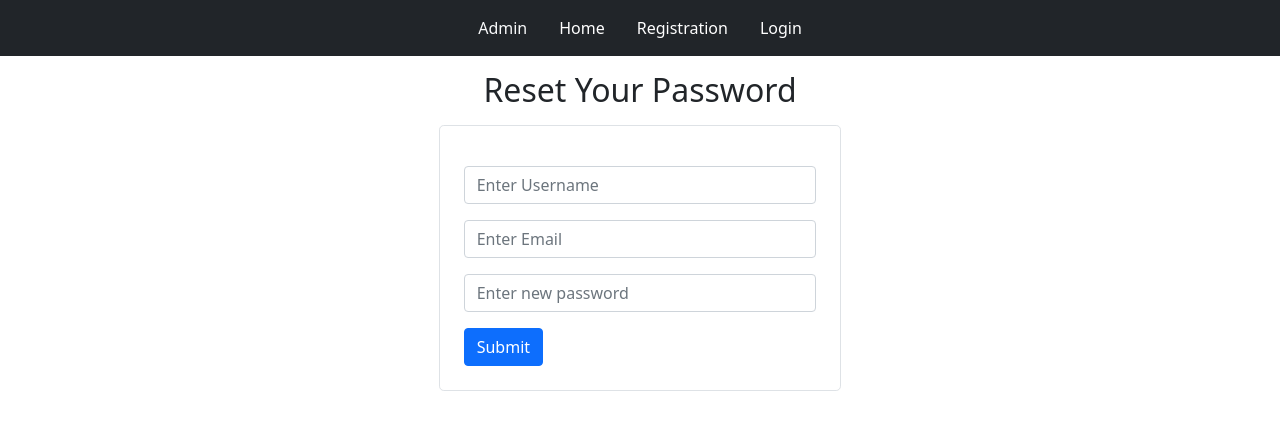
After one commit to AmarendraRoutray/User_Registration, a Django app: page /forgot_password/ in a window 1280 px wide. The commit adds this page. Shown: the top 430 px of the page. Run offline with Django 4.2, Linux system fonts and the light colour scheme.

Commit message:
first commit

```diff
--- a/Project33_User_Reg/urls.py
+++ b/Project33_User_Reg/urls.py
@@ -28,4 +28,8 @@ urlpatterns = [
     path('user_login/',user_login,name='user_login'),
     path('user_logout/',user_logout,name='user_logout'),
     path('profile_display/',profile_display,name='profile_display'),
+    path('change_password/',change_password,name='change_password'),
+    path('forgot_password/',forgot_password,name='forgot_password'),
+    path('verify_otp/',verify_otp,name='verify_otp'),
+
 ]+static(settings.MEDIA_URL,document_root=settings.MEDIA_ROOT)
--- a/app/views.py
+++ b/app/views.py
@@ -8,6 +8,7 @@ from django.contrib import messages
 from django.contrib.auth import authenticate,login,logout
 from django.contrib.auth.decorators import login_required
 from django.urls import reverse
+import random
 
 def registration(request):
     UFO=Userform()
@@ -66,6 +67,7 @@ def user_login(request):
         if AUO and AUO.is_active :
             login(request, AUO)
             request.session['username']=username
+            messages.success(request,'Logged In')
             return HttpResponseRedirect(reverse('home'))
 
     return render(request,'user_login.html')
@@ -75,6 +77,7 @@ def user_login(request):
 @login_required
 def user_logout(request):
     logout(request)
+    messages.success(request,'Logged Out')
     return HttpResponseRedirect(reverse('home'))
 
 
@@ -85,3 +88,120 @@ def profile_display(request):
     PO = Profile.objects.get(username=UO)
     d = {'UO':UO, 'PO':PO}
     return render(request,'profile_display.html',d)
+
+
+
+def generate_otp():
+    return ''.join(random.choices('0123456',k=4))
+
+
+def verify_otp(request):
+    if request.method=='POST':
+        entered_otp=request.POST.get('otp')
+
+        #change password
+        if 'change_password_otp' in request.session:
+            change_stored_otp=request.session.get('change_password_otp')
+            change_password = request.session.get('change_password')
+            change_password_user = request.session.get('change_password_user')
+            change_UO = User.objects.get(username=change_password_user)
+
+            if change_stored_otp==entered_otp:
+                change_UO.set_password(change_password)
+                change_UO.save()
+                #deleting from session
+                del request.session['change_password']
+                del request.session['change_password_otp']
+
+                messages.success(request,'Password Changed successfully')
+                return HttpResponseRedirect(reverse('user_login'))
+            else:
+                messages.warning(request,'Invalid OTP')
+                return HttpResponseRedirect(reverse('verify_otp'))
+
+        #forgot password
+        elif 'forgot_password_otp' in request.session:
+            forgot_stored_otp=request.session.get('forgot_password_otp')
+            forgot_password=request.session.get('forgot_password')
+            forgot_password_user=request.session.get('forgot_password_user')
+            forgot_UO=User.objects.get(username=forgot_password_user)
+
+            if forgot_stored_otp==entered_otp:
+                forgot_UO.set_password(forgot_password)
+                forgot_UO.save()
+                # deleting from session
+                del request.session['forgot_password']
+                del request.session['forgot_password_otp']
+
+                messages.success(request,'Password Reset successfull')
+                return HttpResponseRedirect(reverse('user_login'))
+            else:
+                messages.warning(request,'Invalid OTP')
+                return HttpResponseRedirect(reverse('verify_otp'))
+        else:
+            messages.warning(request,'Invalid OTP')
+            return HttpResponseRedirect(reverse('verify_otp'))
+
+    return render(request,'verify_otp.html')
+
+
+
+def change_password(request):
+    if request.method=='POST':
+        pw=request.POST['pw']
+        email=request.POST['email']
+        un=request.session.get('username')
+        UO=User.objects.get(username=un)
+
+        otp=generate_otp()
+
+        send_mail(
+            'OTP for changing password',
+            f'Otp for changing password {otp}',
+            'amarendraroutray6@gmail.com',
+            [email],
+            fail_silently=True
+        )
+
+        request.session['change_password']=pw
+
+        request.session['change_password_otp']=otp
+        request.session['change_password_user']=UO.username
+
+        return HttpResponseRedirect(reverse('verify_otp'))
+
+
+        # return HttpResponse('Password changed successfully')
+    return render(request,'change_password.html')
+
+
+def forgot_password(request):
+    if request.method=='POST':
+        username=request.POST['un']
+        password=request.POST['pw']
+        email=request.POST['email']
+        LUO=User.objects.filter(username=username)
+
+        if LUO:
+            UO=LUO[0]
+
+            otp=generate_otp()
+
+            send_mail(
+            'OTP for resetting password',
+            f'Otp for reset password : {otp}',
+            'amarendraroutray6@gmail.com',
+            [email],
+            fail_silently=True
+            )
+
+            request.session['forgot_password']=password
+            request.session['forgot_password_otp']=otp
+            request.session['forgot_password_user']=UO.username
+
+            return HttpResponseRedirect(reverse('verify_otp'))
+            # return HttpResponse('Password reset successfull')
+        else:
+            return HttpResponse('Username not available')
+
+    return render(request,'forgot_password.html')
--- a/templates/base.html
+++ b/templates/base.html
@@ -16,6 +16,7 @@
 
 
 <body>
+    <!--navbar-start-->
     <nav class="navbar bg-dark">
         <div class="container justify-content-center">
             <a href="{% url 'admin:index' %}" class="nav-link text-light link-body-emphasis" target="_blank">Admin</a>
@@ -23,20 +24,25 @@
             <a href="{% url 'registration' %}" class="nav-link text-white">Registration</a>
 
             {% if user.is_authenticated %}
-                <a href="{% url 'user_logout' %}" class="nav-link text-white">Logout</a>
-                <a href="{% url 'profile_display' %}" class="nav-link text-white">View-Profile</a>
+            <a href="{% url 'user_logout' %}" class="nav-link text-white">Logout</a>
+            <a href="{% url 'profile_display' %}" class="nav-link text-white">View-Profile</a>
             {% else %}
-                <a href="{% url 'user_login' %}" class="nav-link text-white">Login</a>
+            <a href="{% url 'user_login' %}" class="nav-link text-white">Login</a>
             {% endif %}
         </div>
     </nav>
+    <!--navbar-end-->
 
-
-
-
-
-
-
+    {% if messages %}
+    <div class="container mt-4 col-4">
+        {% for message in messages %}
+        <div class="alert {% if message.tags %}alert-{{message.tags}} {% endif %} alert-dismissible fade show">
+            {{ message }}
+            <button type="button" class="btn-close" data-bs-dismiss="alert" aria-label="Close"></button>
+        </div>
+        {% endfor %}
+    </div>
+    {% endif %}
 
     <!-- Optional JavaScript; choose one of the two! -->
 
@@ -51,6 +57,7 @@
     <script src="https://cdn.jsdelivr.net/npm/bootstrap@5.0.2/dist/js/bootstrap.min.js" integrity="sha384-cVKIPhGWiC2Al4u+LWgxfKTRIcfu0JTxR+EQDz/bgldoEyl4H0zUF0QKbrJ0EcQF" crossorigin="anonymous"></script>
     -->
 </body>
+
 {% block body %}
 {% endblock %}
 
--- /dev/null
+++ b/templates/forgot_password.html
@@ -0,0 +1,18 @@
+{% extends 'base.html' %}
+
+{% block body %}
+<h2 style="text-align: center; margin-top: 15px;">Reset Your Password</h2>
+<div class="container col-4 mt-3">
+
+    <form method="post" class="border p-4 rounded-3">
+        {% csrf_token %}
+        <input type="text" name="un" id="un" class="form-control mb-3 mt-3" placeholder="Enter Username">
+
+        <input type="email" name="email" id="email" class="form-control mb-3" placeholder="Enter Email">
+
+        <input type="password" name="pw" id="pw" class="form-control mb-3" placeholder="Enter new password">
+        <input type="submit" value="Submit" class="btn btn-primary">
+    </form>
+
+</div>
+{% endblock %}
--- a/templates/home.html
+++ b/templates/home.html
@@ -5,7 +5,7 @@
     {% if username %}
     <h2><marquee>Hii <u>{{ username }}</u> you are in HomePage</marquee></h2>
     {% else %}
-    <h2 class="top-50 star-50">Home Page</h2>
+    <h2 class="top-50 start-50">Home Page</h2>
     {% endif %}
 </div>
 {% endblock %}
--- a/templates/profile_display.html
+++ b/templates/profile_display.html
@@ -24,16 +24,16 @@
     </table> -->
 
 <!--Card Format-->
+<h2 style="text-align: center; margin-top: 15px;">Your Profile Details</h2>
 <div class="position-absolute top-50 start-50 translate-middle">
     <div class="card" style="width: 18rem;">
         <img src="{{ PO.profile_pic.url }}" class="card-img-top" alt="..." height="250px">
         <div class="card-body">
-            <h5 class="card-title">Your Profile Details</h5>
             <p class="card-text">Username : <strong>{{ UO.username }}</strong></p>
             <p class="card-text">Email : <strong>{{ UO.email }}</strong></p>
             <p class="card-text">Address : <strong>{{ PO.address }}</strong></p>
 
-            <a href="#" class="btn btn-primary btn-sm">Edit</a>
+            <a href="{% url 'change_password' %}" class="btn btn-primary btn-sm">Change Password</a>
         </div>
     </div>
 </div>
```
Also changed, not shown: templates/change_password.html (added, +17 -0 lines), templates/registration.html (+4 -5 lines), templates/user_login.html (+8 -7 lines), templates/verify_otp.html (added, +13 -0 lines), db.sqlite3.
